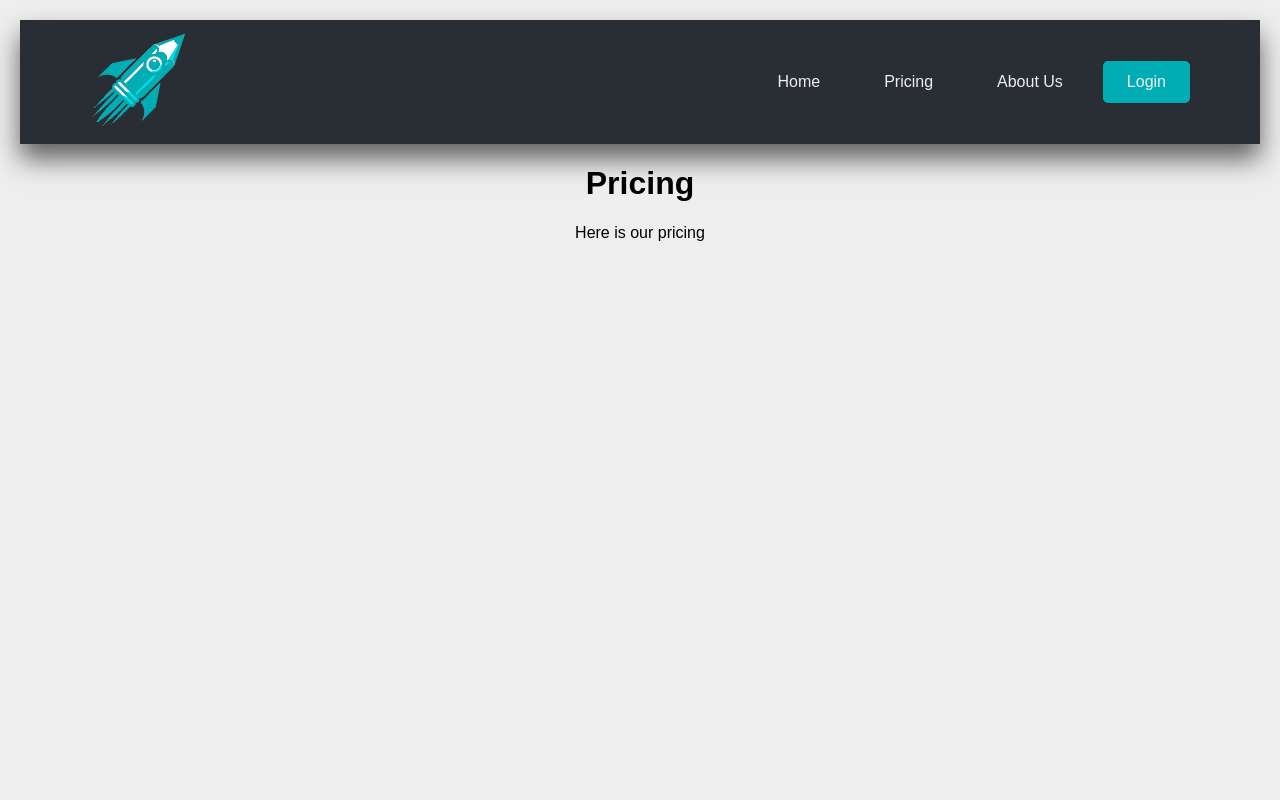
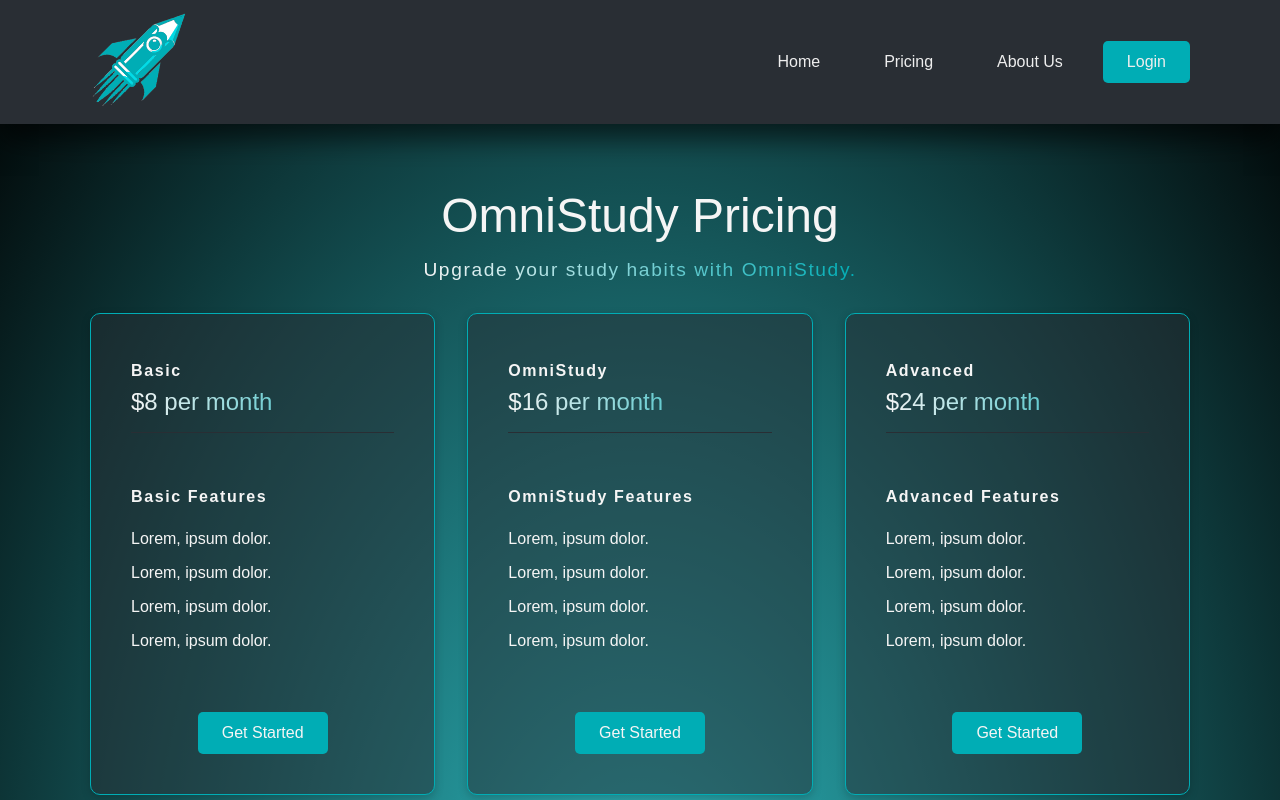
Before and after one commit to omnistudy-ai/omnistudy-test, a React (Create React App) app in the folder client/: page /pricing in a window 1280 px wide. Shown: the top 800 px of the page. Built offline with nearby package versions, Linux system fonts and the light colour scheme; no server answers.

Commit message:
pricing page

```diff
--- a/client/src/web/components/pages/Pricing.css
+++ b/client/src/web/components/pages/Pricing.css
@@ -1,4 +1,112 @@
 .Pricing {
-    font-family: sans-serif;
-    padding: 20px;
+  font-family: sans-serif;
+  background-color: transparent;
+  height: 120vh;
+  background: radial-gradient(ellipse at bottom, #00adb5cf, black);
 }
+
+.pricing-content {
+  background-color: transparent;
+}
+
+.pricing-content span,
+.pricing-grid h2 {
+  color: #f5f5f5;
+  background: linear-gradient(to right, #f5f5f5, #00adb5);
+  background-clip: text;
+  -webkit-background-clip: text;
+  -webkit-text-fill-color: transparent;
+}
+
+.pricing-content h1 {
+  color: #f5f5f5;
+  font-size: 3rem;
+  font-weight: 400;
+  margin: 1rem 0;
+}
+
+.pricing-content span {
+  letter-spacing: 0.1rem;
+  font-size: 1.2rem;
+}
+
+.pricing-grid {
+  display: grid;
+  grid-template-columns: repeat(3, 1fr);
+  gap: 2rem;
+  margin: 2rem 0;
+}
+
+.pricing-grid .card {
+  padding: 40px;
+  border: 1px solid #00adb5;
+  background-color: #292e3482;
+  display: flex;
+  flex-direction: column;
+  justify-content: space-between;
+  align-items: center;
+  height: 400px;
+  transition: all 0.5s;
+}
+
+.pricing-grid .card:hover {
+  transform: scale(1.1);
+  background-color: #292e34;
+  box-shadow: 0 0 15px #00adb5;
+}
+
+.pricing-grid h4,
+.pricing-grid h2 {
+  margin: 0.5rem 0;
+}
+
+.pricing-grid h2 {
+  margin-bottom: 1rem;
+  font-weight: 400;
+}
+
+.pricing-grid h4 {
+  color: #f5f5f5;
+  letter-spacing: 0.1rem;
+}
+
+.price-item-features h4 {
+  margin-bottom: 1.5rem;
+}
+
+.price-item-header,
+.price-item-features {
+  width: 100%;
+  text-align: left;
+}
+
+.price-item-header {
+  border-bottom: 1px solid #292e34;
+}
+
+.price-item-features ul {
+  padding: 0;
+  list-style-type: none;
+}
+
+.price-item-features li {
+  color: #f5f5f5;
+  margin-bottom: 1rem;
+}
+
+.pricing-grid .card a {
+  color: #f5f5f5;
+  text-decoration: none;
+  padding: 12px 24px;
+  transition: all 0.3s;
+  border-radius: 5px;
+  background-color: #00adb5;
+  cursor: pointer;
+}
+
+.pricing-grid .card a:hover {
+  background-color: #00adb5;
+  color: #f5f5f5;
+  border-radius: 5px;
+  box-shadow: 0 0 15px #00adb5;
+}
--- a/client/src/web/components/pages/Pricing.tsx
+++ b/client/src/web/components/pages/Pricing.tsx
@@ -1,12 +1,68 @@
 import "./Pricing.css";
-import Navbar from '../nav/Navbar';
+import Navbar from "../nav/Navbar";
+import Container from "../UI/Container";
+import Card from "../UI/Card";
 
 export default function Pricing() {
-    return (
-        <div className="Pricing">
-            <Navbar />
-            <h1>Pricing</h1>
-            <p>Here is our pricing</p>
-        </div>
-    );
+  return (
+    <div className="Pricing">
+      <Navbar />
+      <section className="pricing-content">
+        <Container>
+          <h1>OmniStudy Pricing</h1>
+          <span>Upgrade your study habits with OmniStudy.</span>
+          <div className="pricing-grid">
+            <Card>
+              <div className="price-item-header">
+                <h4>Basic</h4>
+                <h2>$8 per month</h2>
+              </div>
+              <div className="price-item-features">
+                <h4>Basic Features</h4>
+                <ul>
+                  <li>Lorem, ipsum dolor.</li>
+                  <li>Lorem, ipsum dolor.</li>
+                  <li>Lorem, ipsum dolor.</li>
+                  <li>Lorem, ipsum dolor.</li>
+                </ul>
+              </div>
+              <a href="/">Get Started</a>
+            </Card>
+            <Card>
+              <div className="price-item-header">
+                <h4>OmniStudy</h4>
+                <h2>$16 per month</h2>
+              </div>
+              <div className="price-item-features">
+                <h4>OmniStudy Features</h4>
+                <ul>
+                  <li>Lorem, ipsum dolor.</li>
+                  <li>Lorem, ipsum dolor.</li>
+                  <li>Lorem, ipsum dolor.</li>
+                  <li>Lorem, ipsum dolor.</li>
+                </ul>
+              </div>
+              <a href="/">Get Started</a>
+            </Card>
+            <Card>
+              <div className="price-item-header">
+                <h4>Advanced</h4>
+                <h2>$24 per month</h2>
+              </div>
+              <div className="price-item-features">
+                <h4>Advanced Features</h4>
+                <ul>
+                  <li>Lorem, ipsum dolor.</li>
+                  <li>Lorem, ipsum dolor.</li>
+                  <li>Lorem, ipsum dolor.</li>
+                  <li>Lorem, ipsum dolor.</li>
+                </ul>
+              </div>
+              <a href="/">Get Started</a>
+            </Card>
+          </div>
+        </Container>
+      </section>
+    </div>
+  );
 }
```
